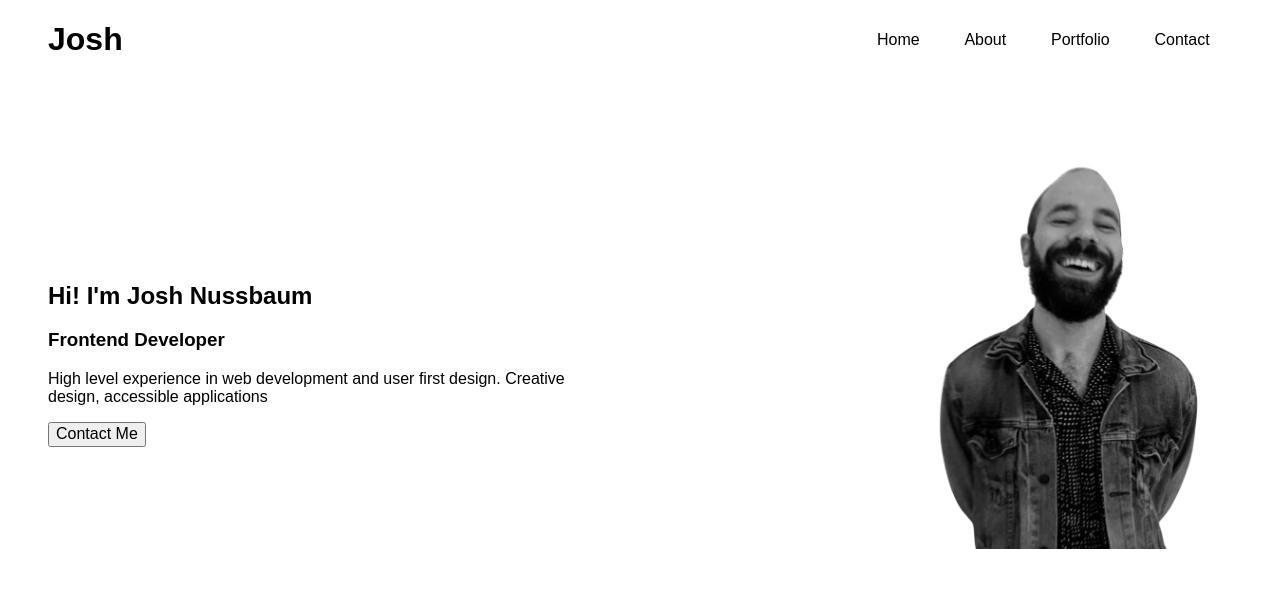
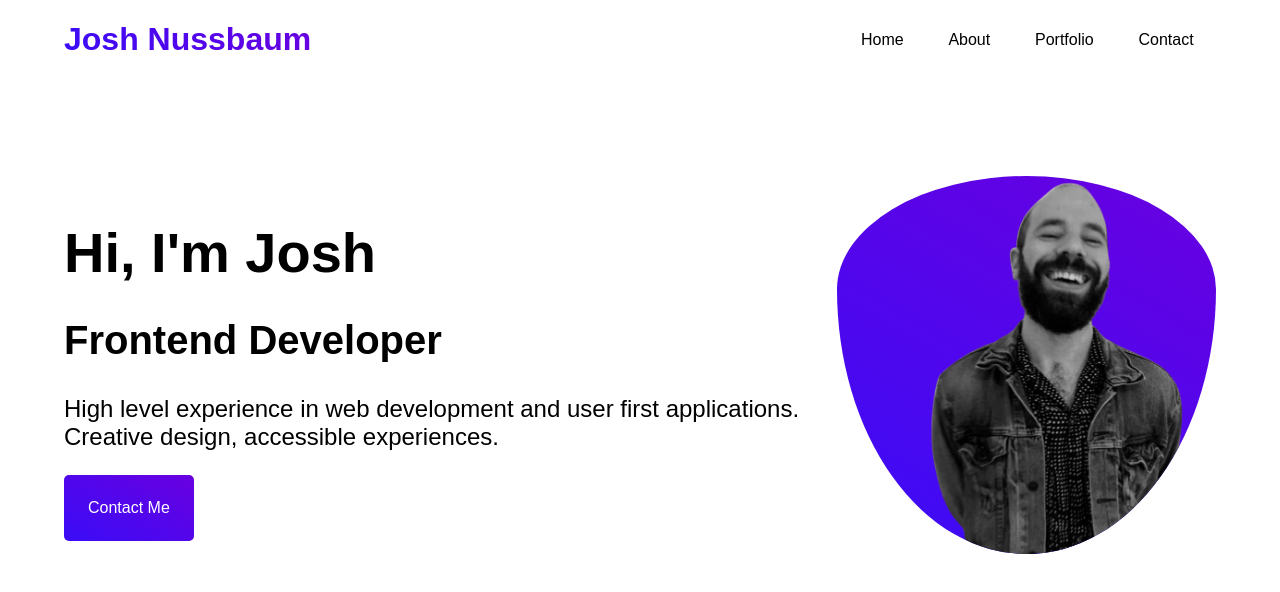
Before and after one commit to joshnussbaum89/portfolio-2021, a Gatsby site: page / in a window 1280 px wide. Built offline with nearby package versions, Linux system fonts and the light colour scheme; Gatsby itself is replaced by a stand-in of ours.

Commit message:
change font, change color vars, style hero

```diff
--- a/src/components/Hero.js
+++ b/src/components/Hero.js
@@ -3,22 +3,43 @@ import { GatsbyImage, getImage } from 'gatsby-plugin-image';
 import styled from 'styled-components';
 
 const HeroStyles = styled.div`
-  margin: 2rem 0 0;
   display: grid;
   grid-template-columns: 1fr;
+  align-items: center;
+  justify-items: center;
+  margin: 2rem 0;
   grid-gap: 1rem;
-  align-items: center;
 
+  .hero-card {
+    margin: 2rem 0;
+  }
   .hero-card:first-child {
-    width: 100%;
+    text-align: center;
+    /* h3 {
+      font-weight: 200;
+    } */
+  }
+
+  button {
+    color: white;
+    background: linear-gradient(210deg, var(--purple), var(--blue));
+    border: none;
+    border-radius: 5px;
+    padding: 1.5rem;
+    cursor: pointer;
+  }
+
+  .hero-card-image {
+    margin: 2rem 0;
+    background: linear-gradient(210deg, var(--purple), var(--blue));
+    border-radius: 50% 50% 50% 50% / 30% 30% 70% 70%;
   }
 
   @media (min-width: 768px) {
-    margin: 5rem 0 0;
     grid-template-columns: 2fr 1fr;
 
     .hero-card:first-child {
-      width: 70%;
+      text-align: left;
     }
   }
 `;
@@ -28,11 +49,11 @@ const Hero = ({ heroImage }) => {
   return (
     <HeroStyles className='hero'>
       <div className='hero-card'>
-        <h2>Hi! I'm Josh Nussbaum</h2>
+        <h2>Hi, I'm Josh</h2>
         <h3>Frontend Developer</h3>
         <p>
-          High level experience in web development and user first design.
-          Creative design, accessible applications
+          High level experience in web development and user first applications.
+          Creative design, accessible experiences.
         </p>
         <button>Contact Me</button>
       </div>
--- a/src/components/Nav.js
+++ b/src/components/Nav.js
@@ -6,11 +6,23 @@ const NavStyles = styled.nav`
   align-items: center;
   justify-content: space-between;
 
+  h1 {
+    background: -webkit-linear-gradient(210deg, var(--purple), var(--blue));
+    -webkit-background-clip: text;
+    -webkit-text-fill-color: transparent;
+  }
+
   ul {
-    display: flex;
+    display: none;
     list-style: none;
     li {
       padding: 0 1.4rem;
+    }
+  }
+
+  @media (min-width: 768px) {
+    ul {
+      display: flex;
     }
   }
 `;
@@ -18,7 +30,7 @@ const NavStyles = styled.nav`
 const Nav = () => {
   return (
     <NavStyles>
-      <h1>Josh</h1>
+      <h1>Josh Nussbaum</h1>
       <ul>
         <li>Home</li>
         <li>About</li>
--- a/src/pages/index.js
+++ b/src/pages/index.js
@@ -23,7 +23,7 @@ export const query = graphql`
           gatsbyImageData(
             placeholder: BLURRED
             formats: [AUTO, WEBP, AVIF]
-            width: 750
+            width: 500
           )
         }
       }
--- a/src/styles/GlobalStyles.js
+++ b/src/styles/GlobalStyles.js
@@ -1,27 +1,43 @@
 import { createGlobalStyle } from 'styled-components';
 
 const GlobalStyles = createGlobalStyle`
-    ${'' /* Rubik Google Font */}
-    @import url('https://fonts.googleapis.com/css2?family=Rubik:ital,wght@0,300;0,400;0,500;0,600;0,700;0,800;0,900;1,300;1,400;1,500;1,600;1,700;1,800;1,900&display=swap');
+    ${'' /* Poppins Google Font */}
+    @import url('https://fonts.googleapis.com/css2?family=Poppins:ital,wght@0,100;0,200;0,300;0,400;0,500;0,600;0,700;0,800;0,900;1,100;1,200;1,300;1,400;1,500;1,600;1,700;1,800;1,900&display=swap');
 
     :root {
         ${'' /* Colors */}
-        --lightBlue: #474f97;
-        --blue: #1a237e;
-        --darkBlue: #121858;
+        --blue: #3A0CF7;
+        --purple: #6900E0;
         ${'' /* Font Sizes */}
-
-        ${'' /* Shadows */}
+        --medium: 1.5rem;
+        --large: 2.5rem;
+        --extraLarge: 3.5rem;
     }
 
     body {
+        font-family: 'Poppins', sans-serif;
         margin: 0 1rem;
-        font-family: 'Rubik', sans-serif;
+    }
+
+    h2, h3 {
+        margin: 2rem 0;
+    }
+
+    h2 {
+        font-size: var(--extraLarge);
+    }
+
+    h3 {
+        font-size: var(--large);
+    }
+
+    p {
+        font-size: var(--medium);
     }
 
     @media (min-width: 768px) {
         body {
-            margin: 0 3rem;
+            margin: 0 4rem;
         }
     }
 `;
```
